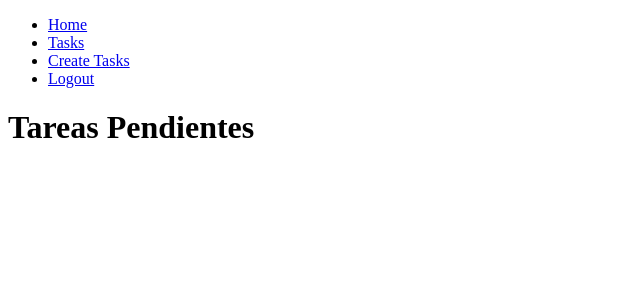
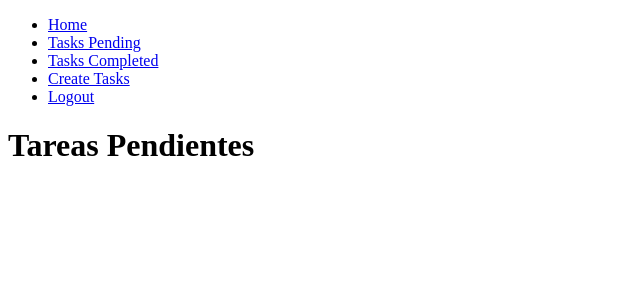
Before and after one commit to FrancoRutigliano/First-Django-CRUD, a Django app: page /tasks/ in a window 1280 px wide. Shown: the top 300 px of the page, without its empty margins (0-640 px from the left). Run offline with Django 4.2, Linux system fonts and the light colour scheme; the visitor is signed in with stand-in values (Sample User, id 1); data that the repository does not hold is empty.

Commit message:
[FEATURE] Agregando la vista de Tareas completadas para cada usuario

```diff
--- a/djangocrud/urls.py
+++ b/djangocrud/urls.py
@@ -7,7 +7,7 @@ urlpatterns = [
     path('', views.home, name='home'),
     path('signup/', views.signup, name='signup'),
     path('tasks/', views.tasks, name='tasks'),
-    path('tasks_complete/', views.tasks_completed, name='task_completed'),
+    path('tasks_completed/', views.tasks_completed, name='tasks_completed'),
     path('tasks/create/', views.create_task, name='create_task'),
     path('tasks/<int:task_id>/', views.task_detail, name='task_detail'),
     path('tasks/<int:task_id>/complete/',
--- a/tasks/templates/base.html
+++ b/tasks/templates/base.html
@@ -18,7 +18,11 @@
       {% if user.is_authenticated %}
 
       <li>
-        <a href="/tasks/">Tasks</a>
+        <a href="{% url 'tasks' %}">Tasks Pending</a>
+      </li>
+
+      <li>
+        <a href="{% url 'tasks_completed' %}">Tasks Completed</a>
       </li>
 
       <li>
--- a/tasks/templates/tasks.html
+++ b/tasks/templates/tasks.html
@@ -22,8 +22,9 @@
       {% endif %}
 
       <p>{{task.description}}</p>
-      <p>{{task.user}}</p>
+      <p>{{task.user.username}}</p>
 
+      <p>{{task.dateCompleted|date:'M j Y:i'}}</p>
     </a>
 
   </li>
--- a/tasks/views.py
+++ b/tasks/views.py
@@ -49,7 +49,7 @@ def tasks(request):
 
 def tasks_completed(request):
     tasks = Task.objects.filter(
-        user=request.user, dateComplete__isnull=False).order_by('-datecompleted')
+        user=request.user, dateCompleted__isnull=False).order_by('-dateCompleted')
     return render(request, 'tasks.html', {
         'tasks': tasks
     })
```
